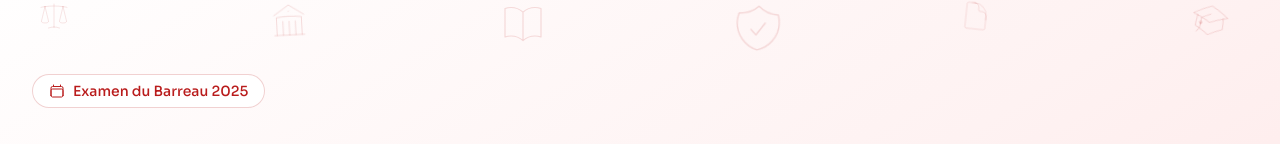
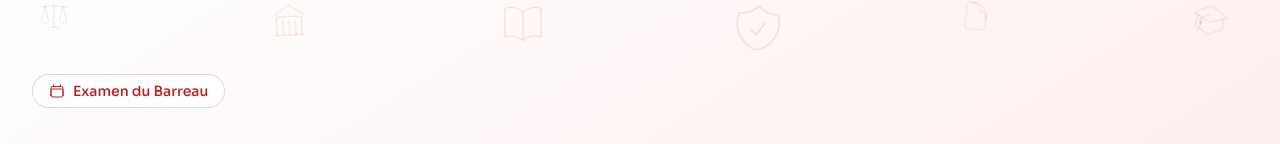
Before and after one commit to loicgautierbp-cpu/prepa-crfpa, a Next.js app: page / in a window 1280 px wide. Shown: the part 130-274 px from the top of the page. Built offline with nearby package versions, Linux system fonts and the light colour scheme; no server answers.

Commit message:
Retrait annee 2025 du badge hero

```diff
--- a/src/app/page.jsx
+++ b/src/app/page.jsx
@@ -38,7 +38,7 @@ export default function HomePage() {
                 <svg className="w-4 h-4" fill="none" viewBox="0 0 24 24" stroke="currentColor" strokeWidth="1.5">
                   <path strokeLinecap="round" strokeLinejoin="round" d="M6.75 3v2.25M17.25 3v2.25M3 18.75V7.5a2.25 2.25 0 0 1 2.25-2.25h13.5A2.25 2.25 0 0 1 21 7.5v11.25m-18 0A2.25 2.25 0 0 0 5.25 21h13.5A2.25 2.25 0 0 0 21 18.75m-18 0v-7.5A2.25 2.25 0 0 1 5.25 9h13.5A2.25 2.25 0 0 1 21 11.25v7.5" />
                 </svg>
-                Examen du Barreau 2025
+                Examen du Barreau
               </div>
               <h1 style={{ fontFamily: 'var(--font-display)' }} className="text-5xl md:text-6xl lg:text-7xl tracking-tight text-slate-900 mb-6 leading-[1.1]">
                 Préparez le<br />CRFPA<br />
```
